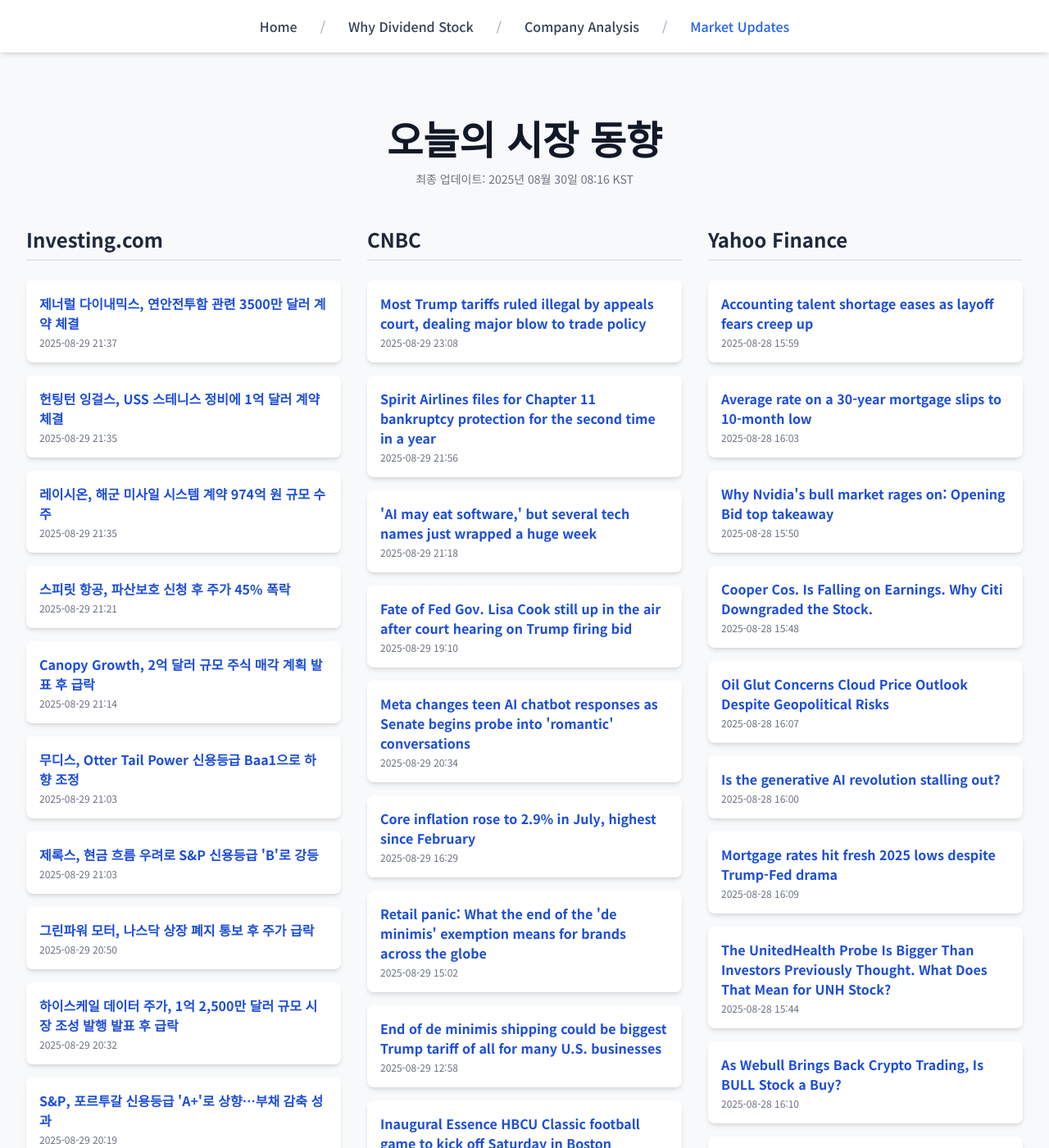
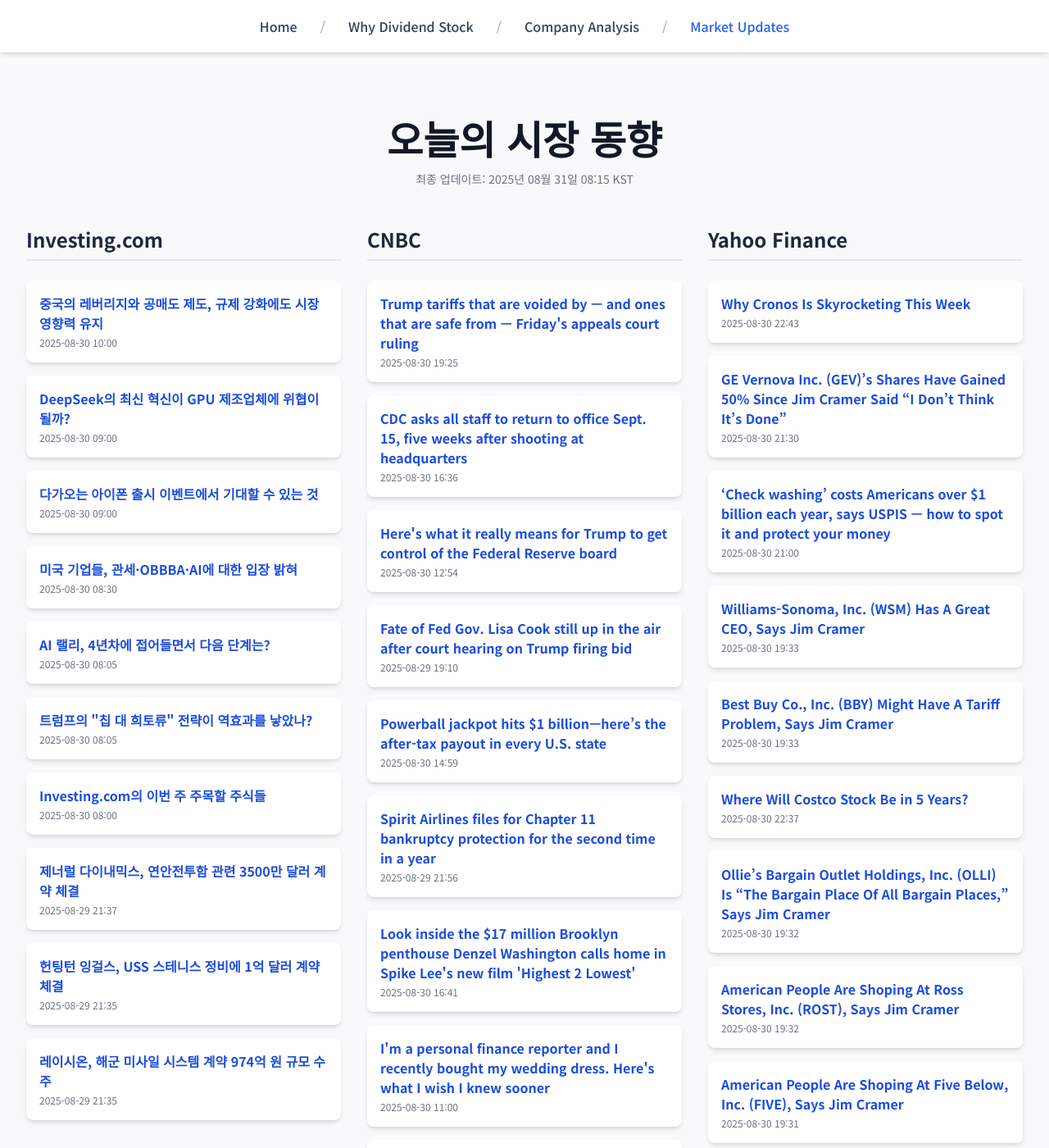
Before and after one commit to Kay-Hwang/my-company-analysis, a Jekyll site: the page built from market-updates.html, in a window 1280 px wide and 1400 px high. Shown: the whole window at 82% size. Built offline with Jekyll 4.4.1, drawn with Linux system fonts in a browser that asks for light colours; nearby versions of some CDN libraries; a script that is not in the unit is left out; some of the changed text lies outside the part shown.

Commit message:
Update daily data

```diff
--- a/_data/latest_data.json
+++ b/_data/latest_data.json
@@ -1,7 +1,49 @@
 {
-  "lastUpdated": "2025년 08월 30일 08:16 KST",
+  "lastUpdated": "2025년 08월 31일 08:15 KST",
   "news": {
     "investing": [
+      {
+        "title": "중국의 레버리지와 공매도 제도, 규제 강화에도 시장 영향력 유지",
+        "link": "https://kr.investing.com/news/stock-market-news/article-1614005",
+        "pubDate": "2025-08-30 10:00:05",
+        "summary": "중국의 레버리지와 공매도 제도, 규제 강화에도 시장 영향력 유지"
+      },
+      {
+        "title": "DeepSeek의 최신 혁신이 GPU 제조업체에 위협이 될까?",
+        "link": "https://kr.investing.com/news/stock-market-news/article-1614003",
+        "pubDate": "2025-08-30 09:00:09",
+        "summary": "DeepSeek의 최신 혁신이 GPU 제조업체에 위협이 될까?"
+      },
+      {
+        "title": "다가오는 아이폰 출시 이벤트에서 기대할 수 있는 것",
+        "link": "https://kr.investing.com/news/stock-market-news/article-1614002",
+        "pubDate": "2025-08-30 09:00:07",
+        "summary": "다가오는 아이폰 출시 이벤트에서 기대할 수 있는 것"
+      },
+      {
+        "title": "미국 기업들, 관세·OBBBA·AI에 대한 입장 밝혀",
+        "link": "https://kr.investing.com/news/stock-market-news/article-1613993",
+        "pubDate": "2025-08-30 08:30:07",
+        "summary": "미국 기업들, 관세·OBBBA·AI에 대한 입장 밝혀"
+      },
+      {
+        "title": "AI 랠리, 4년차에 접어들면서 다음 단계는?",
+        "link": "https://kr.investing.com/news/stock-market-news/article-1613991",
+        "pubDate": "2025-08-30 08:05:08",
+        "summary": "AI 랠리, 4년차에 접어들면서 다음 단계는?"
+      },
+      {
+        "title": "트럼프의 \"칩 대 희토류\" 전략이 역효과를 낳았나?",
+        "link": "https://kr.investing.com/news/stock-market-news/article-1613992",
+        "pubDate": "2025-08-30 08:05:03",
+        "summary": "트럼프의 \"칩 대 희토류\" 전략이 역효과를 낳았나?"
+      },
+      {
+        "title": "Investing.com의 이번 주 주목할 주식들",
+        "link": "https://kr.investing.com/news/stock-market-news/article-1613989",
+        "pubDate": "2025-08-30 08:00:08",
+        "summary": "Investing.com의 이번 주 주목할 주식들"
+      },
       {
         "title": "제너럴 다이내믹스, 연안전투함 관련 3500만 달러 계약 체결",
         "link": "https://kr.investing.com/news/stock-market-news/article-93CH-1613901",
@@ -19,56 +61,38 @@
         "link": "https://kr.investing.com/news/stock-market-news/article-93CH-1613899",
         "pubDate": "2025-08-29 21:35:36",
         "summary": "레이시온, 해군 미사일 시스템 계약 974억 원 규모 수주"
-      },
-      {
-        "title": "스피릿 항공, 파산보호 신청 후 주가 45% 폭락",
-        "link": "https://kr.investing.com/news/stock-market-news/article-93CH-1613890",
-        "pubDate": "2025-08-29 21:21:00",
-        "summary": "스피릿 항공, 파산보호 신청 후 주가 45% 폭락"
-      },
-      {
-        "title": "Canopy Growth, 2억 달러 규모 주식 매각 계획 발표 후 급락",
-        "link": "https://kr.investing.com/news/stock-market-news/article-93CH-1613886",
-        "pubDate": "2025-08-29 21:14:38",
-        "summary": "Canopy Growth, 2억 달러 규모 주식 매각 계획 발표 후 급락"
-      },
-      {
-        "title": "무디스, Otter Tail Power 신용등급 Baa1으로 하향 조정",
-        "link": "https://kr.investing.com/news/stock-market-news/article-93CH-1613881",
-        "pubDate": "2025-08-29 21:03:51",
-        "summary": "무디스, Otter Tail Power 신용등급 Baa1으로 하향 조정"
-      },
-      {
-        "title": "제록스, 현금 흐름 우려로 S&P 신용등급 'B'로 강등",
-        "link": "https://kr.investing.com/news/stock-market-news/article-93CH-1613880",
-        "pubDate": "2025-08-29 21:03:18",
-        "summary": "제록스, 현금 흐름 우려로 S&P 신용등급 'B'로 강등"
-      },
-      {
-        "title": "그린파워 모터, 나스닥 상장 폐지 통보 후 주가 급락",
-        "link": "https://kr.investing.com/news/stock-market-news/article-93CH-1613869",
-        "pubDate": "2025-08-29 20:50:41",
-        "summary": "그린파워 모터, 나스닥 상장 폐지 통보 후 주가 급락"
-      },
-      {
-        "title": "하이스케일 데이터 주가, 1억 2,500만 달러 규모 시장 조성 발행 발표 후 급락",
-        "link": "https://kr.investing.com/news/stock-market-news/article-93CH-1613845",
-        "pubDate": "2025-08-29 20:32:29",
-        "summary": "하이스케일 데이터 주가, 1억 2,500만 달러 규모 시장 조성 발행 발표 후 급락"
-      },
-      {
-        "title": "S&P, 포르투갈 신용등급 'A+'로 상향…부채 감축 성과",
-        "link": "https://kr.investing.com/news/stock-market-news/article-93CH-1613831",
-        "pubDate": "2025-08-29 20:19:58",
-        "summary": "S&P, 포르투갈 신용등급 'A+'로 상향…부채 감축 성과"
       }
     ],
     "cnbc": [
       {
-        "title": "Most Trump tariffs ruled illegal by appeals court, dealing major blow to trade policy",
-        "link": "https://www.cnbc.com/2025/08/29/trump-trade-tariffs-appeals-court-ieepa.html",
-        "pubDate": "Fri, 29 Aug 2025 23:08:05 GMT",
-        "summary": "The appeals court stayed its ruling until Oct. 14, giving the Trump administration time to ask the Supreme Court to hear the case."
+        "title": "Trump tariffs that are voided by — and ones that are safe from — Friday's appeals court ruling",
+        "link": "https://www.cnbc.com/2025/08/30/trump-trade-tariffs-appeals.html",
+        "pubDate": "Sat, 30 Aug 2025 19:25:45 GMT",
+        "summary": "If the Supreme Court upholds the ruling, President Donald Trump would lose some, but not all, of his broad tariff powers."
+      },
+      {
+        "title": "CDC asks all staff to return to office Sept. 15, five weeks after shooting at headquarters",
+        "link": "https://www.cnbc.com/2025/08/30/cdc-asks-all-staff-to-return-to-office-sept-15-after-hq-shooting.html",
+        "pubDate": "Sat, 30 Aug 2025 16:36:05 GMT",
+        "summary": "The internal announcement comes at a tumultuous time for the CDC and its workforce, which is still reeling from the shooting on Aug. 8."
+      },
+      {
+        "title": "Here's what it really means for Trump to get control of the Federal Reserve board",
+        "link": "https://www.cnbc.com/2025/08/30/heres-what-it-really-means-for-trump-to-get-control-of-the-federal-reserve-board.html",
+        "pubDate": "Sat, 30 Aug 2025 12:54:03 GMT",
+        "summary": "Since taking office in January, Trump has placed the Fed directly in the crosshairs of executive power."
+      },
+      {
+        "title": "Fate of Fed Gov. Lisa Cook still up in the air after court hearing on Trump firing bid",
+        "link": "https://www.cnbc.com/2025/08/29/lisa-cook-trump-fed-powell-court-hearing.html",
+        "pubDate": "Fri, 29 Aug 2025 19:10:46 GMT",
+        "summary": "Lisa Cook's lawyer said \"crazy midnight tweets\" by housing official Bill Pulte about alleged mortgage fraud do not give President Trump cause to remove her."
+      },
+      {
+        "title": "Powerball jackpot hits $1 billion—here’s the after-tax payout in every U.S. state",
+        "link": "https://www.cnbc.com/2025/08/30/powerball-jackpot-nears-1-billion-dollars.html",
+        "pubDate": "Sat, 30 Aug 2025 14:59:49 GMT",
+        "summary": "The Powerball jackpot is the largest its been in 2025 so far, but winners’ take-home pay varies widely depending on the state."
       },
       {
         "title": "Spirit Airlines files for Chapter 11 bankruptcy protection for the second time in a year",
@@ -77,114 +101,90 @@
         "summary": "Spirit Airlines filed for bankruptcy protection again, just months after the budget carrier came out of Chapter 11 protection earlier this year."
       },
       {
+        "title": "Look inside the $17 million Brooklyn penthouse Denzel Washington calls home in Spike Lee's new film 'Highest 2 Lowest'",
+        "link": "https://www.cnbc.com/2025/08/30/look-inside-penthouse-spike-lee-highest-2-lowest-film.html",
+        "pubDate": "Sat, 30 Aug 2025 16:41:57 GMT",
+        "summary": "In Spike Lee's \"Highest 2 Lowest,\" Denzel Washington's character lives in a penthouse at the Olympia Dumbo in NYC that will be on the market for $17.5 million."
+      },
+      {
+        "title": "I'm a personal finance reporter and I recently bought my wedding dress. Here's what I wish I knew sooner",
+        "link": "https://www.cnbc.com/2025/08/30/i-recently-bought-my-wedding-dress-what-i-wish-i-knew-sooner.html",
+        "pubDate": "Sat, 30 Aug 2025 11:00:01 GMT",
+        "summary": "I'm a personal finance reporter and I recently bought my wedding dress. Here's what I learned from the experience."
+      },
+      {
+        "title": "'We shouldn't ignore this:' Longtime investor Rebecca Patterson warns Trump could damage Fed independence",
+        "link": "https://www.cnbc.com/2025/08/30/trump-firing-cook-could-damage-fed-independence-rebecca-patterson.html",
+        "pubDate": "Sat, 30 Aug 2025 19:09:49 GMT",
+        "summary": "Politicizing the Fed could have long-term economic consequences, according to former Bridgewater Associates chief investment strategist Rebecca Patterson."
+      },
+      {
         "title": "'AI may eat software,' but several tech names just wrapped a huge week",
         "link": "https://www.cnbc.com/2025/08/29/ai-software-stocks-mongodb-pure-storage-snowflake.html",
         "pubDate": "Fri, 29 Aug 2025 21:18:22 GMT",
         "summary": "MongoDB, Pure Storage and Snowflake all touted artificial intelligence in earnings reports this week."
-      },
-      {
-        "title": "Fate of Fed Gov. Lisa Cook still up in the air after court hearing on Trump firing bid",
-        "link": "https://www.cnbc.com/2025/08/29/lisa-cook-trump-fed-powell-court-hearing.html",
-        "pubDate": "Fri, 29 Aug 2025 19:10:46 GMT",
-        "summary": "Lisa Cook's lawyer said \"crazy midnight tweets\" by housing official Bill Pulte about alleged mortgage fraud do not give President Trump cause to remove her."
-      },
-      {
-        "title": "Meta changes teen AI chatbot responses as Senate begins probe into 'romantic' conversations",
-        "link": "https://www.cnbc.com/2025/08/29/meta-ai-chatbot-teen-senate-probe.html",
-        "pubDate": "Fri, 29 Aug 2025 20:34:26 GMT",
-        "summary": "Sen. Josh Hawley, R-Mo., said he was launching an investigation into Meta following a damning Reuters report about the company's AI policies."
-      },
-      {
-        "title": "Core inflation rose to 2.9% in July, highest since February",
-        "link": "https://www.cnbc.com/2025/08/29/pce-inflation-report-july-2025.html",
-        "pubDate": "Fri, 29 Aug 2025 16:29:02 GMT",
-        "summary": "The PCE report today was expected to show core inflation at 2.9% and headline inflation at 2.6%."
-      },
-      {
-        "title": "Retail panic: What the end of the 'de minimis' exemption means for brands across the globe",
-        "link": "https://www.cnbc.com/2025/08/29/retail-impact-de-minimis-exemption-ends-globally.html",
-        "pubDate": "Fri, 29 Aug 2025 15:02:37 GMT",
-        "summary": "The de minimis exemption, an obscure trade law provision, came to an end globally on Friday, setting off a panic across the retail industry."
-      },
-      {
-        "title": "End of de minimis shipping could be biggest Trump tariff of all for many U.S. businesses",
-        "link": "https://www.cnbc.com/2025/08/29/trump-de-minimis-shipping-trade-war-tariffs.html",
-        "pubDate": "Fri, 29 Aug 2025 12:58:03 GMT",
-        "summary": "Trump's removal of duty-free shipping for low-value packages from overseas will hit small and medium-sized businesses with steep trade war costs."
-      },
-      {
-        "title": "Inaugural Essence HBCU Classic football game to kick off Saturday in Boston",
-        "link": "https://www.cnbc.com/2025/08/29/inaugural-essence-hbcu-classic-football-game.html",
-        "pubDate": "Fri, 29 Aug 2025 19:25:41 GMT",
-        "summary": "The inaugural match-up is between with the Morehouse College Maroon Tigers and the Johnson C. Smith University Golden Bulls at Harvard Stadium on Saturday."
-      },
-      {
-        "title": "Trophy-property ranches hit the market as more heirs choose to sell",
-        "link": "https://www.cnbc.com/2025/08/29/luxury-real-estate-ranch-montana-wyoming-california.html",
-        "pubDate": "Fri, 29 Aug 2025 17:27:53 GMT",
-        "summary": "Massive ranches are commanding eight-figure price tags after hitting the market for the first time in decades or generations."
       }
     ],
     "yahoo": [
       {
-        "title": "Accounting talent shortage eases as layoff fears creep up",
-        "link": "https://finance.yahoo.com/news/accounting-talent-shortage-eases-layoff-155932677.html",
-        "pubDate": "2025-08-28T15:59:32Z",
-        "summary": "Accounting talent shortage eases as layoff fears creep up"
+        "title": "Why Cronos Is Skyrocketing This Week",
+        "link": "https://finance.yahoo.com/news/why-cronos-skyrocketing-week-224301681.html",
+        "pubDate": "2025-08-30T22:43:01Z",
+        "summary": "Why Cronos Is Skyrocketing This Week"
       },
       {
-        "title": "Average rate on a 30-year mortgage slips to 10-month low",
-        "link": "https://finance.yahoo.com/news/average-rate-30-mortgage-slips-160323990.html",
-        "pubDate": "2025-08-28T16:03:23Z",
-        "summary": "Average rate on a 30-year mortgage slips to 10-month low"
+        "title": "GE Vernova Inc. (GEV)’s Shares Have Gained 50% Since Jim Cramer Said “I Don’t Think It’s Done”",
+        "link": "https://finance.yahoo.com/news/ge-vernova-inc-gev-shares-213045753.html",
+        "pubDate": "2025-08-30T21:30:45Z",
+        "summary": "GE Vernova Inc. (GEV)’s Shares Have Gained 50% Since Jim Cramer Said “I Don’t Think It’s Done”"
       },
       {
-        "title": "Why Nvidia's bull market rages on: Opening Bid top takeaway",
-        "link": "https://finance.yahoo.com/news/why-nvidias-bull-market-rages-on-opening-bid-top-takeaway-155031062.html",
-        "pubDate": "2025-08-28T15:50:31Z",
-        "summary": "Why Nvidia's bull market rages on: Opening Bid top takeaway"
+        "title": "‘Check washing’ costs Americans over $1 billion each year, says USPIS — how to spot it and protect your money",
+        "link": "https://finance.yahoo.com/news/check-washing-costs-americans-over-210000527.html",
+        "pubDate": "2025-08-30T21:00:00Z",
+        "summary": "‘Check washing’ costs Americans over $1 billion each year, says USPIS — how to spot it and protect your money"
       },
       {
-        "title": "Cooper Cos. Is Falling on Earnings. Why Citi Downgraded the Stock.",
-        "link": "https://www.barrons.com/articles/cooper-cos-earnings-stock-price-news-0c5cf111?siteid=yhoof2&yptr=yahoo",
-        "pubDate": "2025-08-28T15:48:00Z",
-        "summary": "Cooper Cos. Is Falling on Earnings. Why Citi Downgraded the Stock."
+        "title": "Williams-Sonoma, Inc. (WSM) Has A Great CEO, Says Jim Cramer",
+        "link": "https://finance.yahoo.com/news/williams-sonoma-inc-wsm-great-193349324.html",
+        "pubDate": "2025-08-30T19:33:49Z",
+        "summary": "Williams-Sonoma, Inc. (WSM) Has A Great CEO, Says Jim Cramer"
       },
       {
-        "title": "Oil Glut Concerns Cloud Price Outlook Despite Geopolitical Risks",
-        "link": "https://www.wsj.com/business/energy-oil/oil-glut-concerns-cloud-price-outlook-despite-geopolitical-risks-3eb9a813?siteid=yhoof2&yptr=yahoo",
-        "pubDate": "2025-08-28T16:07:00Z",
-        "summary": "Oil Glut Concerns Cloud Price Outlook Despite Geopolitical Risks"
+        "title": "Best Buy Co., Inc. (BBY) Might Have A Tariff Problem, Says Jim Cramer",
+        "link": "https://finance.yahoo.com/news/best-buy-co-inc-bby-193319933.html",
+        "pubDate": "2025-08-30T19:33:19Z",
+        "summary": "Best Buy Co., Inc. (BBY) Might Have A Tariff Problem, Says Jim Cramer"
       },
       {
-        "title": "Is the generative AI revolution stalling out?",
-        "link": "https://finance.yahoo.com/news/generative-ai-revolution-stalling-160000494.html",
-        "pubDate": "2025-08-28T16:00:00Z",
-        "summary": "Is the generative AI revolution stalling out?"
+        "title": "Where Will Costco Stock Be in 5 Years?",
+        "link": "https://finance.yahoo.com/news/where-costco-stock-5-years-223700813.html",
+        "pubDate": "2025-08-30T22:37:00Z",
+        "summary": "Where Will Costco Stock Be in 5 Years?"
       },
       {
-        "title": "Mortgage rates hit fresh 2025 lows despite Trump-Fed drama",
-        "link": "https://finance.yahoo.com/news/mortgage-rates-hit-fresh-2025-lows-despite-trump-fed-drama-160903231.html",
-        "pubDate": "2025-08-28T16:09:03Z",
-        "summary": "Mortgage rates hit fresh 2025 lows despite Trump-Fed drama"
+        "title": "Ollie’s Bargain Outlet Holdings, Inc. (OLLI) Is “The Bargain Place Of All Bargain Places,” Says Jim Cramer",
+        "link": "https://finance.yahoo.com/news/ollie-bargain-outlet-holdings-inc-193254986.html",
+        "pubDate": "2025-08-30T19:32:54Z",
+        "summary": "Ollie’s Bargain Outlet Holdings, Inc. (OLLI) Is “The Bargain Place Of All Bargain Places,” Says Jim Cramer"
       },
       {
-        "title": "The UnitedHealth Probe Is Bigger Than Investors Previously Thought. What Does That Mean for UNH Stock?",
-        "link": "https://finance.yahoo.com/news/unitedhealth-probe-bigger-investors-previously-154415824.html",
-        "pubDate": "2025-08-28T15:44:15Z",
-        "summary": "The UnitedHealth Probe Is Bigger Than Investors Previously Thought. What Does That Mean for UNH Stock?"
+        "title": "American People Are Shoping At Ross Stores, Inc. (ROST), Says Jim Cramer",
+        "link": "https://finance.yahoo.com/news/american-people-shoping-ross-stores-193203609.html",
+        "pubDate": "2025-08-30T19:32:03Z",
+        "summary": "American People Are Shoping At Ross Stores, Inc. (ROST), Says Jim Cramer"
       },
       {
-        "title": "As Webull Brings Back Crypto Trading, Is BULL Stock a Buy?",
-        "link": "https://finance.yahoo.com/news/webull-brings-back-crypto-trading-161007069.html",
-        "pubDate": "2025-08-28T16:10:07Z",
-        "summary": "As Webull Brings Back Crypto Trading, Is BULL Stock a Buy?"
+        "title": "American People Are Shoping At Five Below, Inc. (FIVE), Says Jim Cramer",
+        "link": "https://finance.yahoo.com/news/american-people-shoping-five-below-193134203.html",
+        "pubDate": "2025-08-30T19:31:34Z",
+        "summary": "American People Are Shoping At Five Below, Inc. (FIVE), Says Jim Cramer"
       },
       {
-        "title": "Over 600 Memphis FedEx Workers Laid Off As Cummins Moves Out of State",
-        "link": "https://finance.yahoo.com/news/over-600-memphis-fedex-workers-154155179.html",
-        "pubDate": "2025-08-28T15:41:55Z",
-        "summary": "Over 600 Memphis FedEx Workers Laid Off As Cummins Moves Out of State"
+        "title": "American People Are Shoping At Dollar General Corporation (DG), Says Jim Cramer",
+        "link": "https://finance.yahoo.com/news/american-people-shoping-dollar-general-193105458.html",
+        "pubDate": "2025-08-30T19:31:05Z",
+        "summary": "American People Are Shoping At Dollar General Corporation (DG), Says Jim Cramer"
       }
     ]
   }
```
